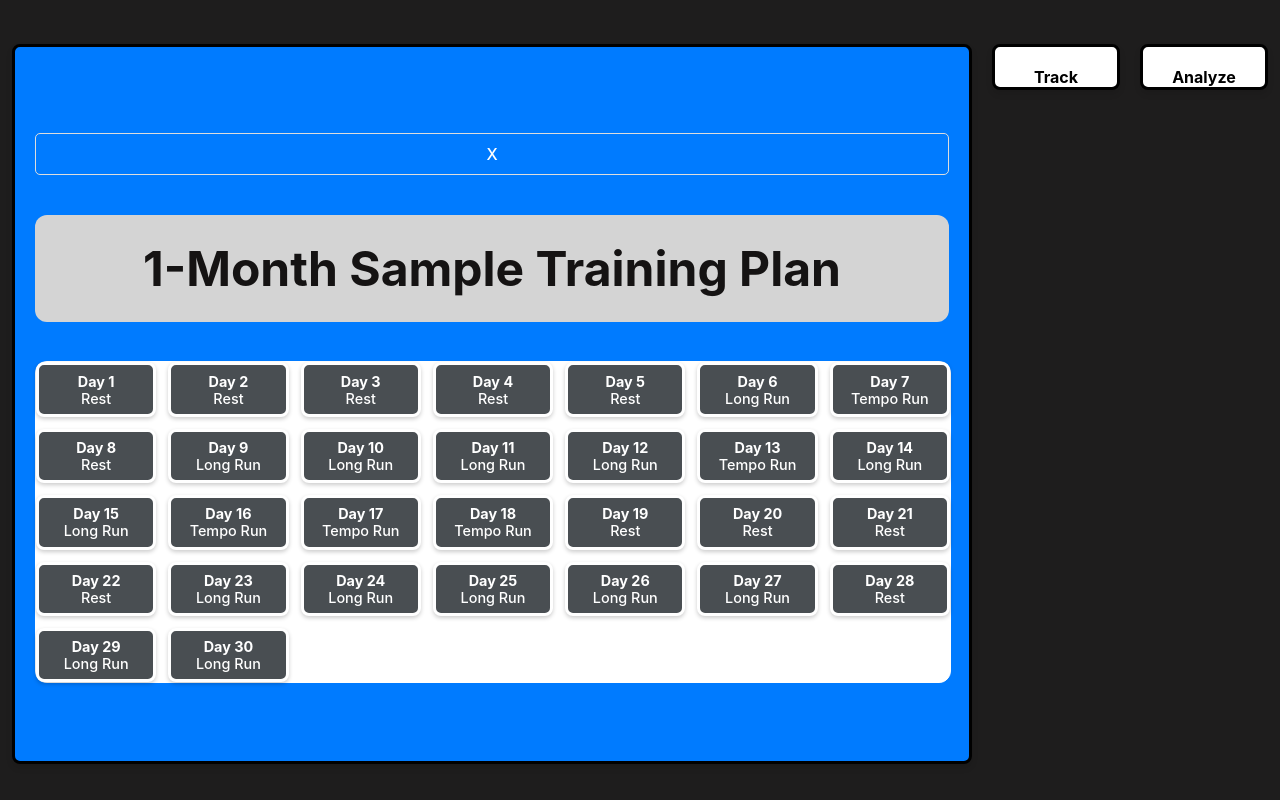
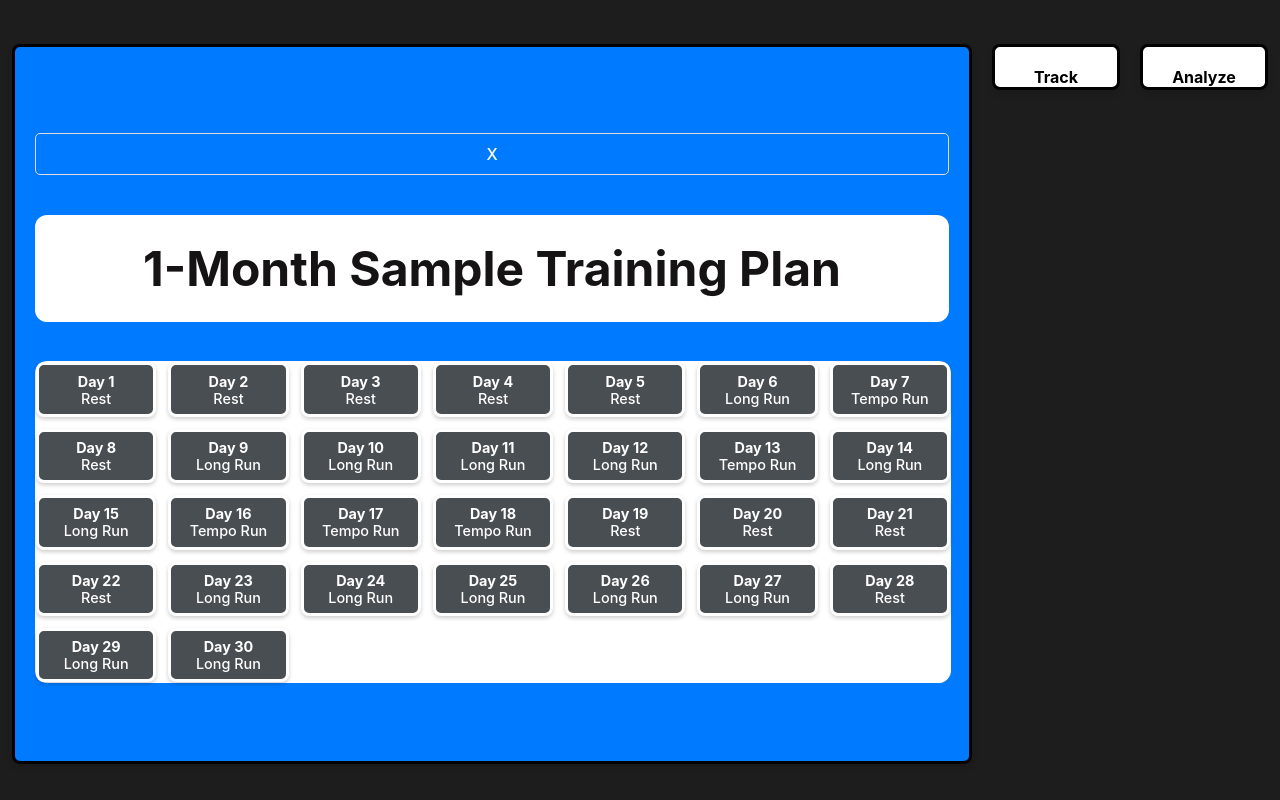
Before and after one commit to tulloch022/marathoner, a React (Vite) app: page / in a window 1280 px wide. Both pictures are taken after a click on the button "Plan". Built offline with nearby package versions, Linux system fonts and the light colour scheme.

Commit message:
improved styling of calendar

```diff
--- a/src/index.css
+++ b/src/index.css
@@ -313,7 +313,7 @@ h1, p {
   padding-right: .75em;
   font-size: 3rem;
   font-weight: 750;
-  background-color: rgb(212, 212, 212);
+  background-color: rgb(255, 255, 255);
   border-radius: 12px;
   color: rgb(21, 19, 19);
   padding: .5em;
```
